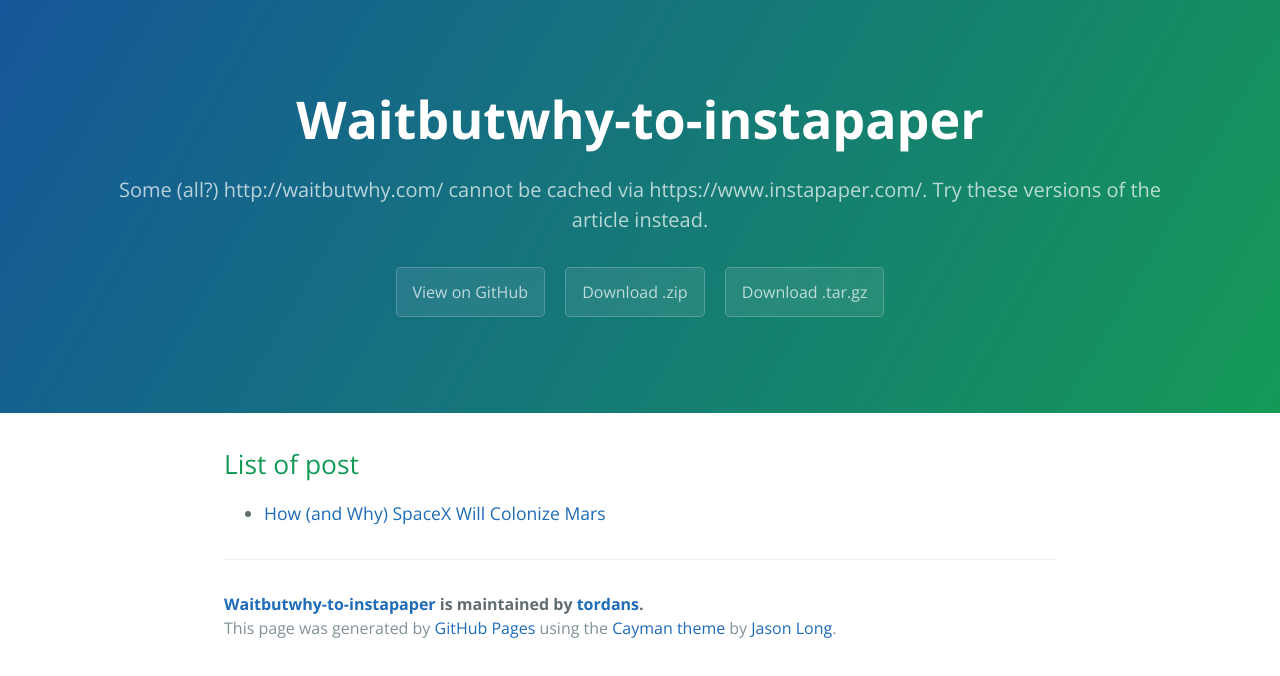
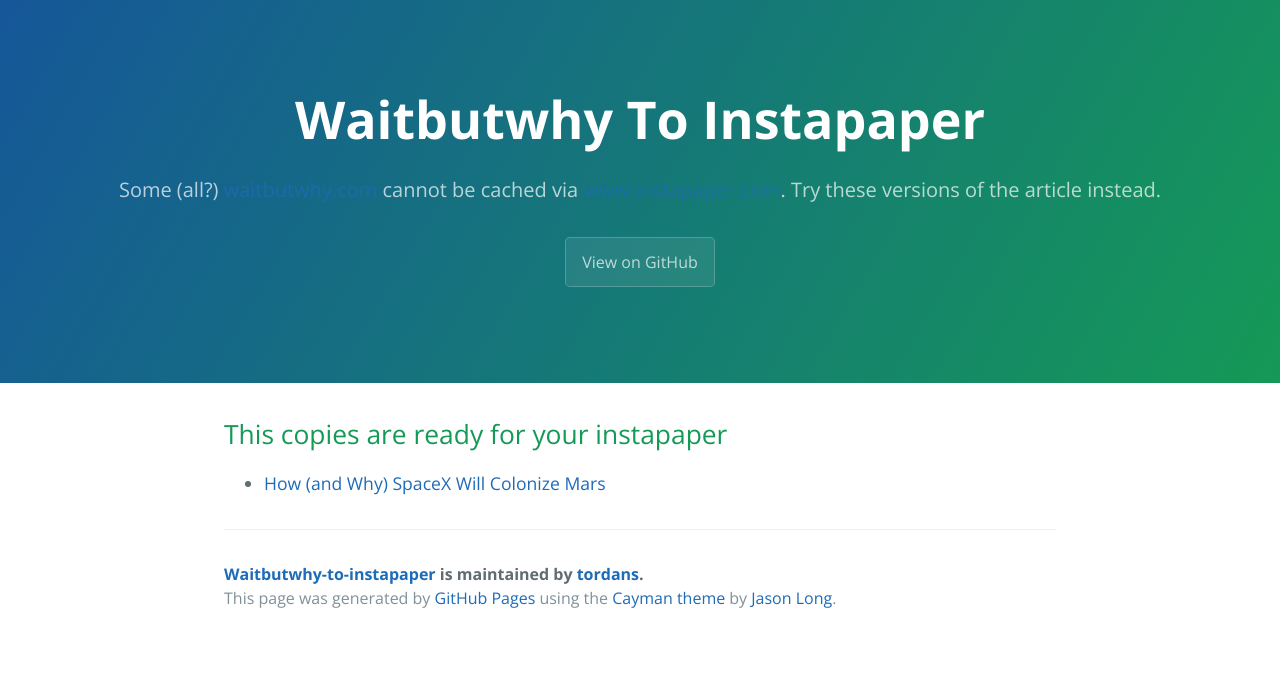
Before and after one commit to tordans/waitbutwhy-to-instapaper, a plain HTML site: page index.html in a window 1280 px wide. Drawn offline with nearby package versions, Linux system fonts and the light colour scheme.

Commit message:
Improve index

```diff
--- a/index.html
+++ b/index.html
@@ -11,19 +11,24 @@
   </head>
   <body>
     <section class="page-header">
-      <h1 class="project-name">Waitbutwhy-to-instapaper</h1>
-      <h2 class="project-tagline">Some (all?) http://waitbutwhy.com/ cannot be cached via https://www.instapaper.com/. Try these versions of the article instead.</h2>
+      <h1 class="project-name">Waitbutwhy To Instapaper</h1>
+      <h2 class="project-tagline">
+        Some (all?) <a href="http://waitbutwhy.com/ ">waitbutwhy.com</a> cannot be cached via  <a href="https://www.instapaper.com/">www.instapaper.com</a>.
+        Try these versions of the article instead.
+      </h2>
       <a href="https://github.com/tordans/waitbutwhy-to-instapaper" class="btn">View on GitHub</a>
-      <a href="https://github.com/tordans/waitbutwhy-to-instapaper/zipball/master" class="btn">Download .zip</a>
-      <a href="https://github.com/tordans/waitbutwhy-to-instapaper/tarball/master" class="btn">Download .tar.gz</a>
     </section>
 
     <section class="main-content">
       <h2>
-<a id="list-of-post" class="anchor" href="#list-of-post" aria-hidden="true"><span class="octicon octicon-link"></span></a>List of post</h2>
+<a id="list-of-post" class="anchor" href="#list-of-post" aria-hidden="true"><span class="octicon octicon-link"></span></a>This copies are ready for your instapaper</h2>
 
 <ul>
-<li><a href="waitbutwhy.com_2015_01_artificial-intelligence-revolution-1.html">How (and Why) SpaceX Will Colonize Mars</a></li>
+  <li>
+    <a href="waitbutwhy.com_2015_01_artificial-intelligence-revolution-1.html" target='_blank'>
+      How (and Why) SpaceX Will Colonize Mars
+    </a>
+  </li>
 </ul>
 
       <footer class="site-footer">
```
